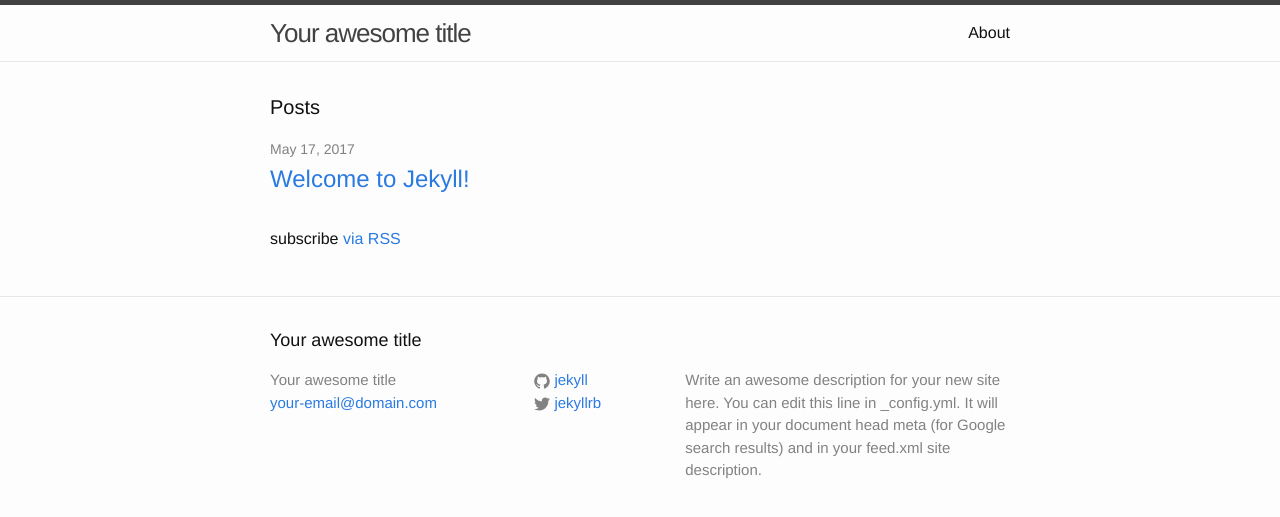
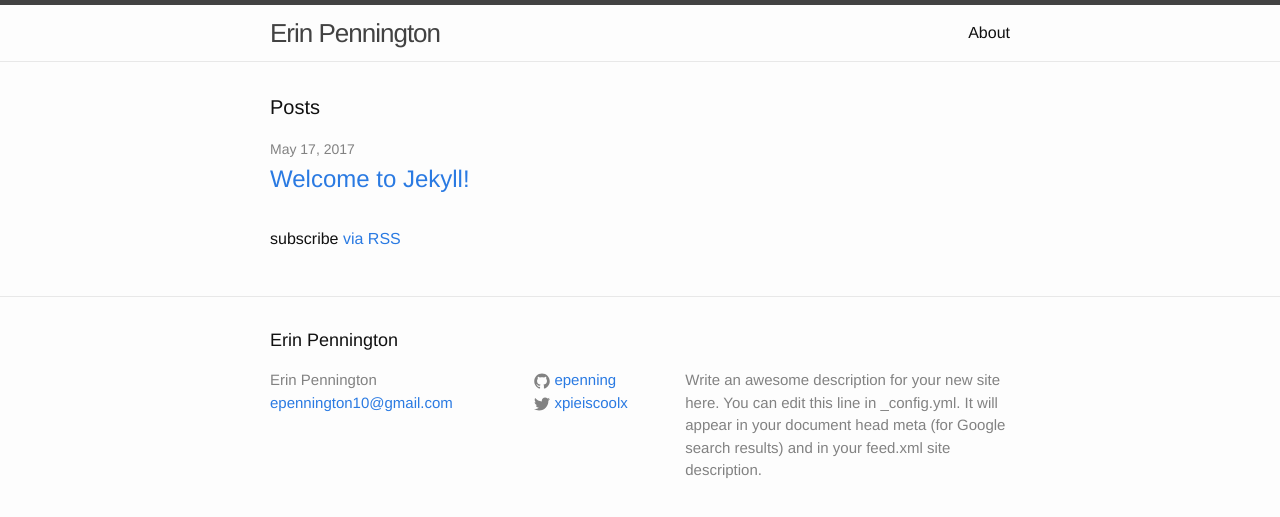
Before and after one commit to epenning/epenning.github.io, a Jekyll site: the page built from index.html, in a window 1280 px wide. Shown: the top 517 px of the page. Built offline with Jekyll 4.4.1, drawn with Linux system fonts in a browser that asks for light colours.

Commit message:
changing config

```diff
--- a/_config.yml
+++ b/_config.yml
@@ -6,16 +6,16 @@
 # 'jekyll serve'. If you change this file, please restart the server process.
 
 # Site settings
-title: Your awesome title
-email: your-email@domain.com
+title: Erin Pennington
+email: epennington10@gmail.com
 description: > # this means to ignore newlines until "baseurl:"
   Write an awesome description for your new site here. You can edit this
   line in _config.yml. It will appear in your document head meta (for
   Google search results) and in your feed.xml site description.
 baseurl: "" # the subpath of your site, e.g. /blog
-url: "http://yourdomain.com" # the base hostname & protocol for your site
-twitter_username: jekyllrb
-github_username:  jekyll
+url: "http://epenning.github.io" # the base hostname & protocol for your site
+twitter_username: xpieiscoolx
+github_username:  epenning
 
 # Build settings
 markdown: kramdown
```
